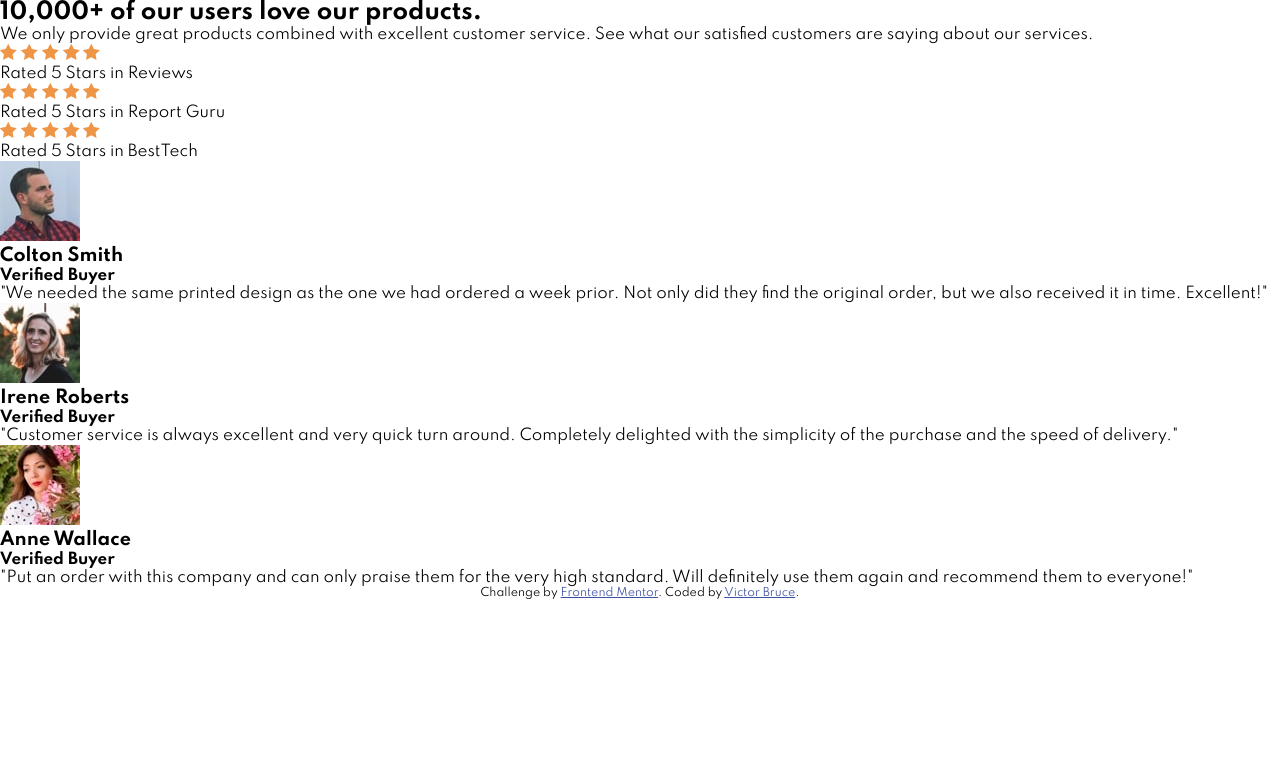
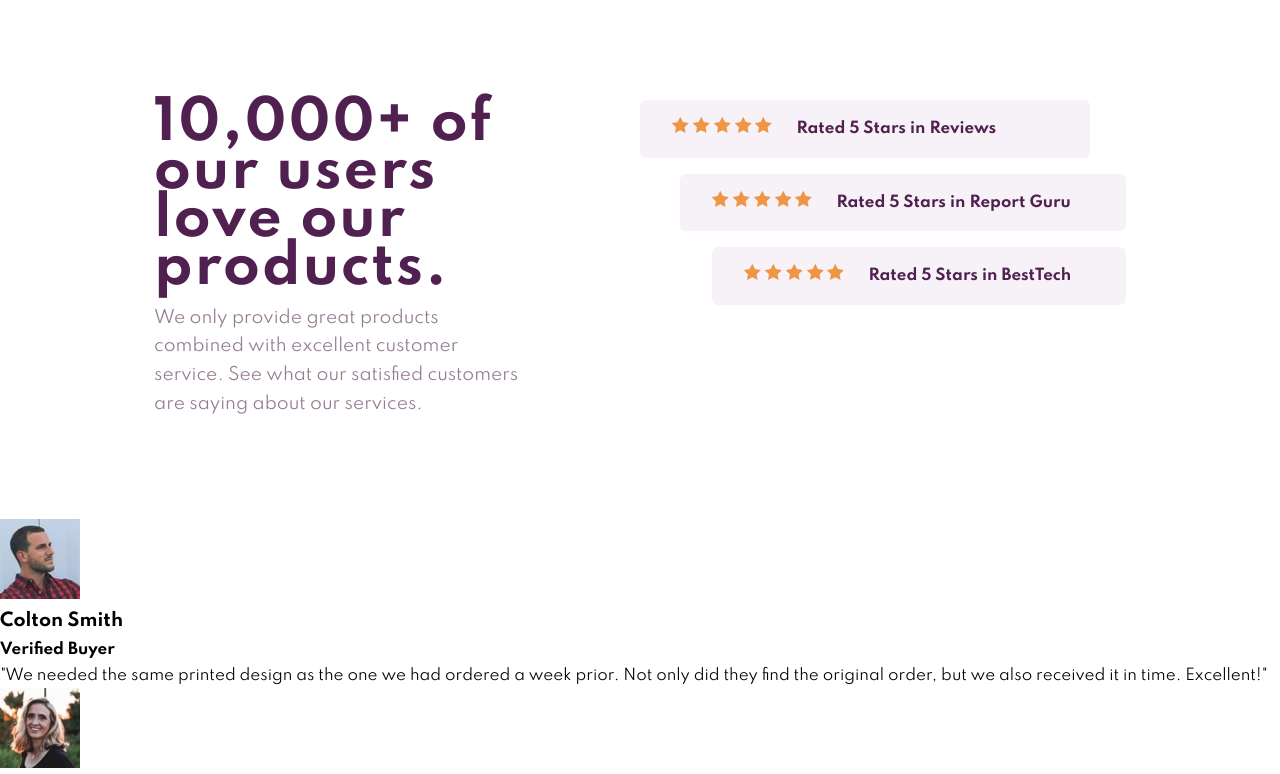
Before and after one commit to victorbruce/portfolio-figma, a plain HTML site: page index.html in a window 1280 px wide. Shown: the top 774 px of the page. Drawn offline with Linux system fonts and the light colour scheme.

Commit message:
update: style social section for desktop view

```diff
--- a/css/style.css
+++ b/css/style.css
@@ -23,8 +23,74 @@ body {
   font-size: var(--body-copy);
   font-weight: 400;
   height: 100vh;
+  line-height: 1.7;
 }
 
+/* SOCIAL SECTION */
+.social {
+  width: 100%;
+}
+
+.social__inner {
+  max-width: 1440px;
+  padding: 100px;
+  margin: auto;
+  display: flex;
+  justify-content: space-around;
+}
+
+.social__stats {
+  width: 35%;
+}
+
+.social__stats__title h1 {
+  font-size: 3.33rem;
+  font-weight: 700;
+  padding-bottom: 0.73rem;
+  letter-spacing: 2px;
+  line-height: 3rem;
+  color: var(--dark-magenta);
+}
+
+.social__stats__content p {
+  font-size: 1.06rem;
+  color: var(--dark-grayish-magenta);
+}
+
+.social__ratings {
+  width: 45%;
+}
+
+.social__rating {
+  max-width: 450px;
+  background: var(--light-grayish-magenta);
+  margin-bottom: 1rem;
+  border-radius: 6px;
+  padding: 1rem 2rem;
+  display: flex;
+  align-items: center;
+}
+
+.social__rating span {
+  display: block;
+  margin-right: 1.5rem;
+}
+
+.social__rating > p {
+  font-weight: 700;
+  color: var(--dark-magenta);
+}
+
+.reports {
+  margin-left: 2.5rem;
+}
+
+.best-tech {
+  margin-left: 4.5rem;
+}
+
+
+/* ATTRIBUTION SECTION */
 .attribution {
   font-size: 11px;
   text-align: center;
@@ -34,5 +100,4 @@ body {
 }
 
 @media (max-width: 375px) {
-
 }
```
